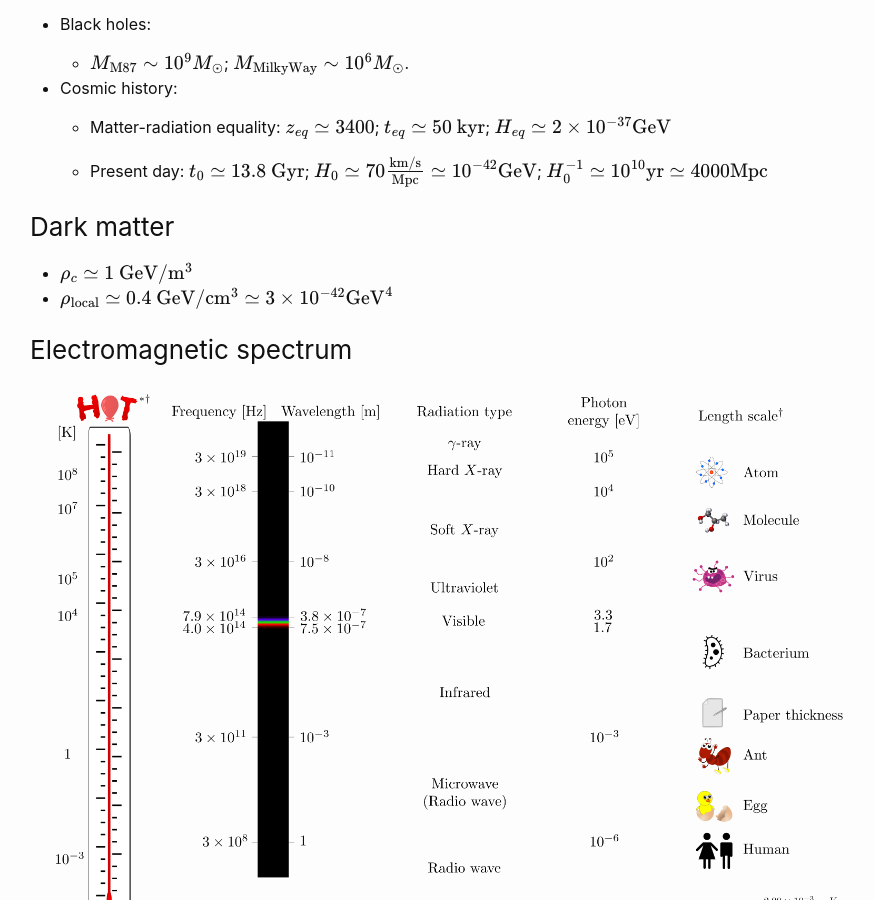
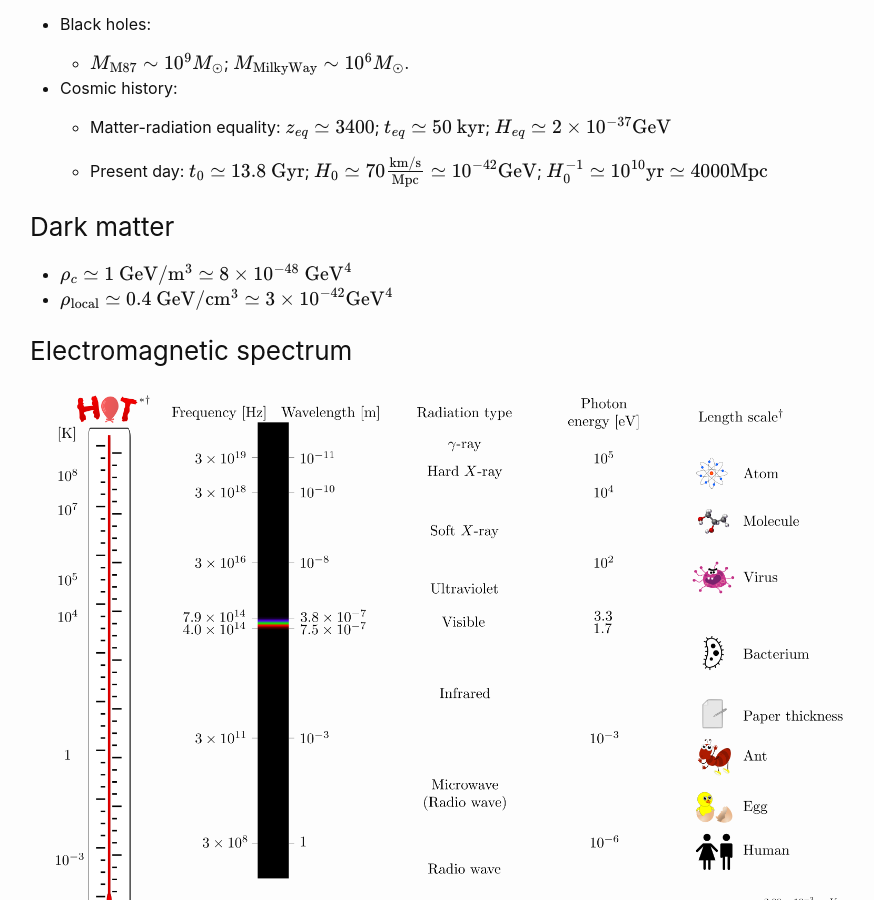
Before and after one commit to hongyi18/hongyi18.github.io, a Jekyll site: the page built from teaching/order_of_magnitude.md, in a window 1280 px wide and 900 px high, scrolled down 1590 px. Shown: the whole window, without its empty margins (190-1064 px from the left). Built offline with Jekyll 4.4.1, drawn with Linux system fonts in a browser that asks for light colours; formulas are drawn with MathJax 3.

Commit message:
Comments and notations

```diff
--- a/teaching/order_of_magnitude.md
+++ b/teaching/order_of_magnitude.md
@@ -72,7 +72,7 @@ With my convention,
 
 ### Dark matter
 
-- $\rho_c \simeq 1 ~\mathrm{GeV/m^3}$
+- $\rho_c \simeq 1 ~\mathrm{GeV/m^3}\simeq 8\times 10^{-48} ~\mathrm{GeV^4}$
 - $\rho_\mathrm{local} \simeq 0.4 ~\mathrm{GeV/cm^3} \simeq 3\times 10^{-42} \mathrm{GeV^4}$
 
 ### Electromagnetic spectrum
```
